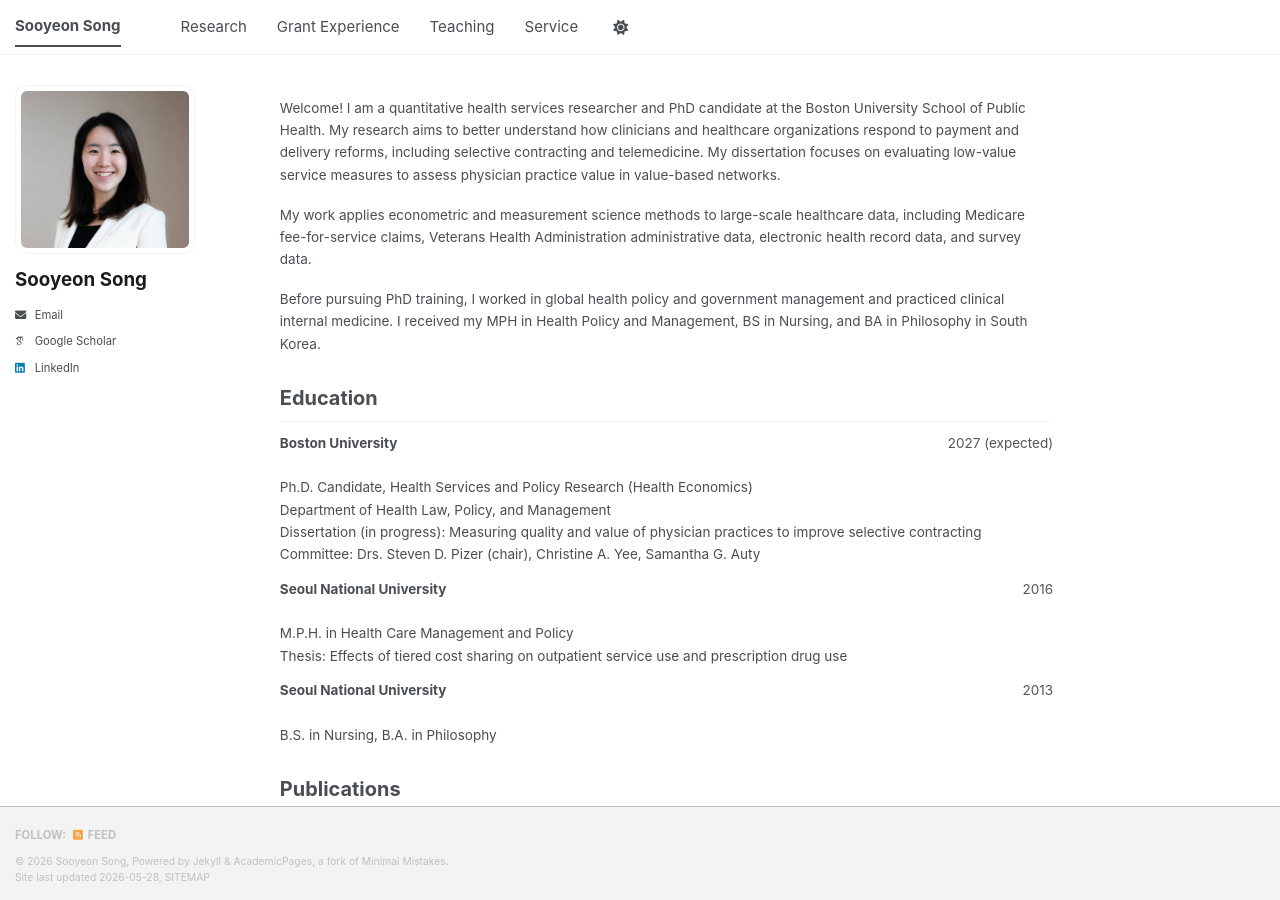
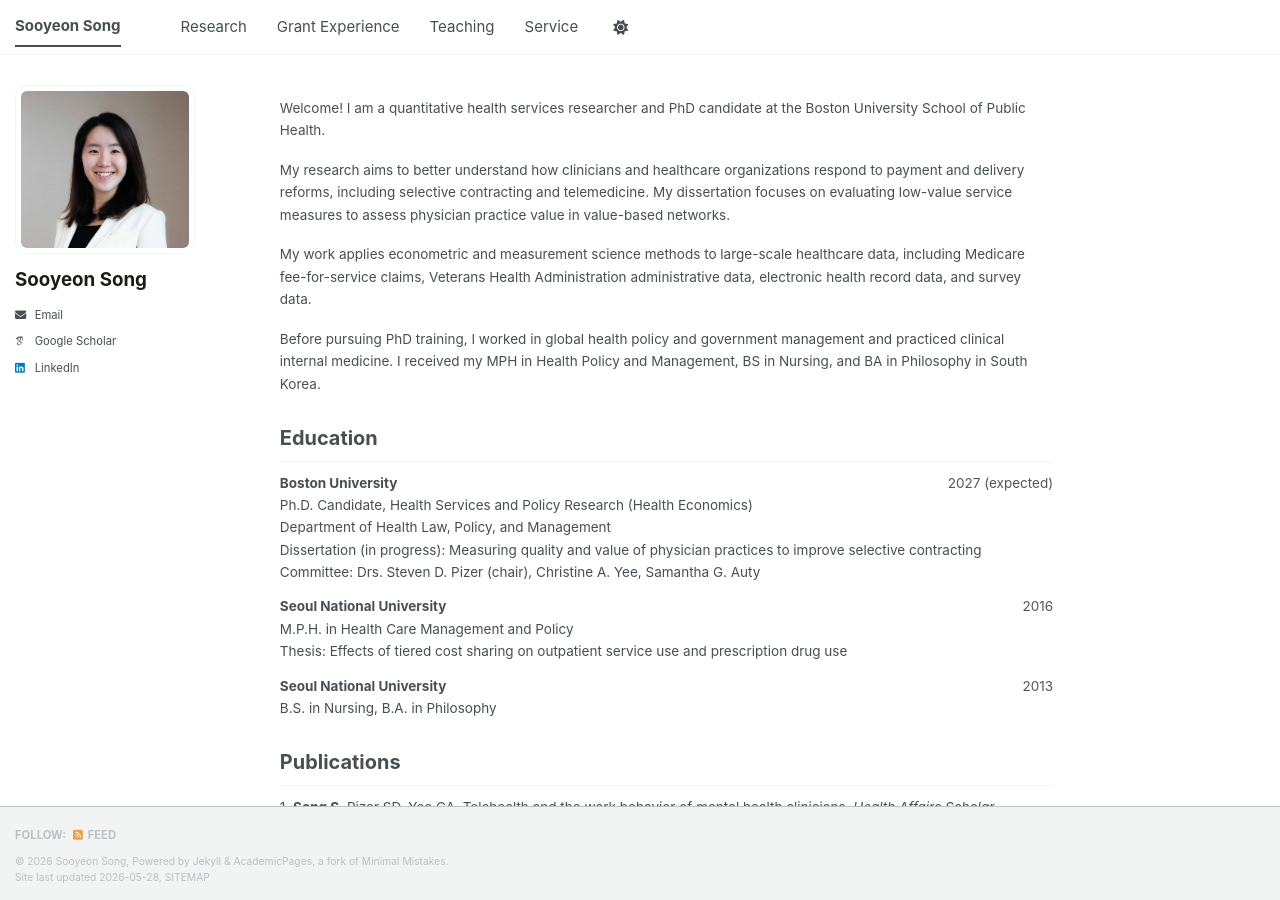
Before and after one commit to sooyeonsong/sooyeonsong.github.io, a Jekyll site: the page built from _pages/about.md, in a window 1280 px wide and 900 px high. Built offline with Jekyll 4.4.1, drawn with Linux system fonts in a browser that asks for light colours; some web fonts are replaced; a script bundle is joined from its source files by our own code; library files that are not in the unit come from our copies.

Commit message:
Update about.md

```diff
--- a/_pages/about.md
+++ b/_pages/about.md
@@ -7,7 +7,9 @@ redirect_from:
   - /about.html
 ---
 
-Welcome! I am a quantitative health services researcher and PhD candidate at the Boston University School of Public Health. My research aims to better understand how clinicians and healthcare organizations respond to payment and delivery reforms, including selective contracting and telemedicine. My dissertation focuses on evaluating low-value service measures to assess physician practice value in value-based networks.
+Welcome! I am a quantitative health services researcher and PhD candidate at the Boston University School of Public Health.
+
+My research aims to better understand how clinicians and healthcare organizations respond to payment and delivery reforms, including selective contracting and telemedicine. My dissertation focuses on evaluating low-value service measures to assess physician practice value in value-based networks.
 
 My work applies econometric and measurement science methods to large-scale healthcare data, including Medicare fee-for-service claims, Veterans Health Administration administrative data, electronic health record data, and survey data.
 
@@ -16,9 +18,9 @@ Before pursuing PhD training, I worked in global health policy and government ma
 <h2 id="education">Education</h2>
 
 <div class="pub-list" markdown="0">
-<p><span class="ed-row"><strong>Boston University</strong><span class="ed-year">2027 (expected)</span></span><br>Ph.D. Candidate, Health Services and Policy Research (Health Economics)<br>Department of Health Law, Policy, and Management<br>Dissertation (in progress): Measuring quality and value of physician practices to improve selective contracting<br>Committee: Drs. Steven D. Pizer (chair), Christine A. Yee, Samantha G. Auty</p>
-<p><span class="ed-row"><strong>Seoul National University</strong><span class="ed-year">2016</span></span><br>M.P.H. in Health Care Management and Policy<br>Thesis: Effects of tiered cost sharing on outpatient service use and prescription drug use</p>
-<p><span class="ed-row"><strong>Seoul National University</strong><span class="ed-year">2013</span></span><br>B.S. in Nursing, B.A. in Philosophy</p>
+<p><span class="ed-row"><strong>Boston University</strong><span class="ed-year">2027 (expected)</span></span>Ph.D. Candidate, Health Services and Policy Research (Health Economics)<br>Department of Health Law, Policy, and Management<br>Dissertation (in progress): Measuring quality and value of physician practices to improve selective contracting<br>Committee: Drs. Steven D. Pizer (chair), Christine A. Yee, Samantha G. Auty</p>
+<p><span class="ed-row"><strong>Seoul National University</strong><span class="ed-year">2016</span></span>M.P.H. in Health Care Management and Policy<br>Thesis: Effects of tiered cost sharing on outpatient service use and prescription drug use</p>
+<p><span class="ed-row"><strong>Seoul National University</strong><span class="ed-year">2013</span></span>B.S. in Nursing, B.A. in Philosophy</p>
 </div>
 
 <h2 id="publications">Publications</h2>
```
